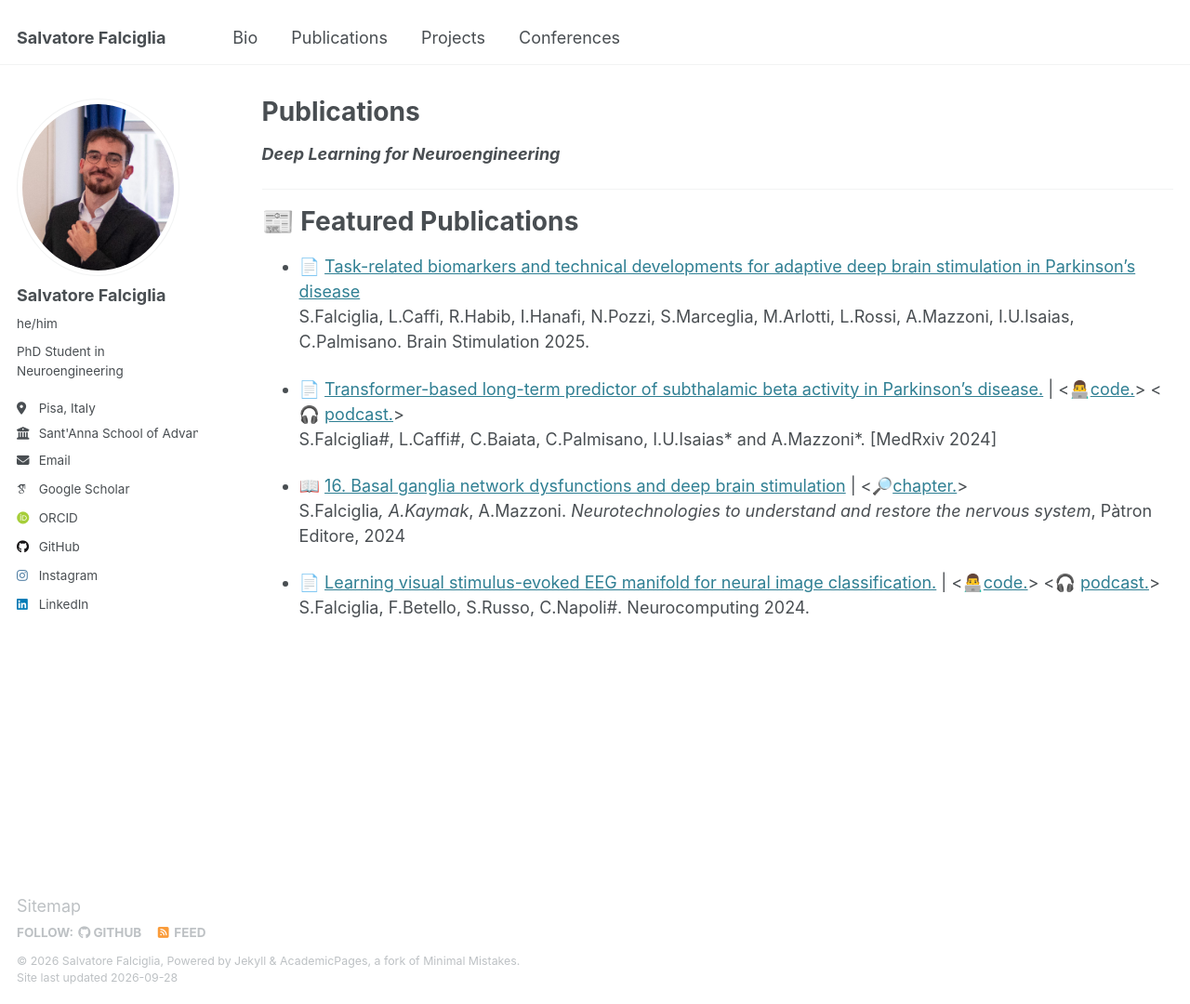
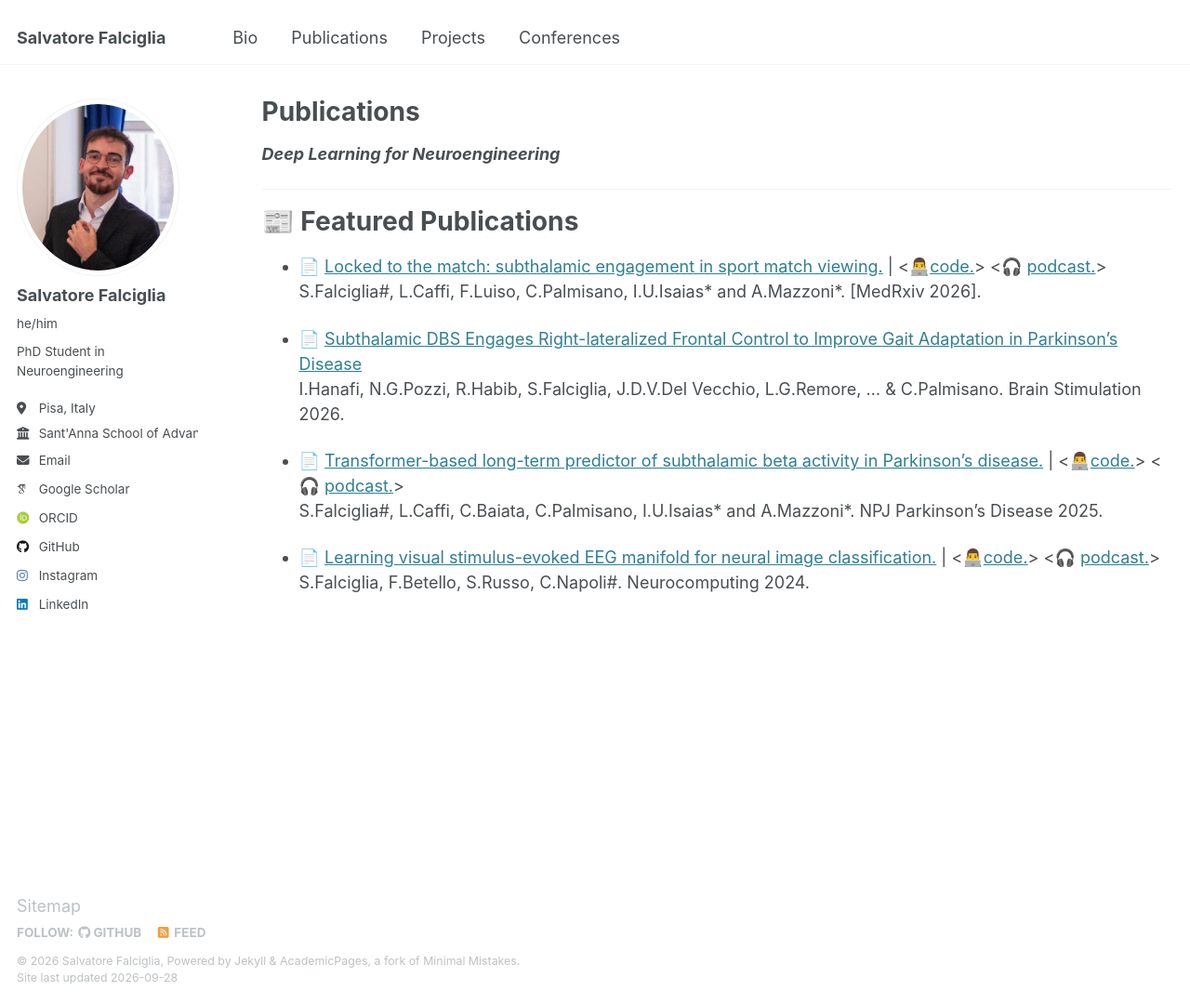
Before and after one commit to falciglia/falciglia.github.io, a Jekyll site: the page built from _pages/publications.md, in a window 1280 px wide and 1080 px high. Shown: the whole window at 93% size. Built offline with Jekyll 4.4.1, drawn with Linux system fonts in a browser that asks for light colours; some web fonts are replaced.

Commit message:
Update featured publications section

```diff
--- a/_pages/publications.md
+++ b/_pages/publications.md
@@ -12,16 +12,18 @@ author_profile: true
 📰 Featured Publications
 ======
 
-- 📄 [Task-related biomarkers and technical developments for adaptive deep brain stimulation in Parkinson’s disease](https://www.brainstimjrnl.com/article/S1935-861X(24)00372-3/fulltext) <br>
-  S.Falciglia, L.Caffi, R.Habib, I.Hanafi, N.Pozzi, S.Marceglia, M.Arlotti, L.Rossi, A.Mazzoni, I.U.Isaias, C.Palmisano. Brain Stimulation 2025.
+- 📄 [Locked to the match: subthalamic engagement in sport match viewing.]([https://doi.org/10.1101/2024.11.25.24317759](https://www.medrxiv.org/content/10.64898/2026.05.20.26353675v2))
+  | <👨‍💻[code.](https://github.com/falciglia/Sant-Anna-Pisa/tree/main/LAURA)>
+  <🎧 [podcast.](https://github.com/falciglia/Sant-Anna-Pisa/raw/refs/heads/main/LAURA/podcast_LAURA.wav)> <br>
+  S.Falciglia#, L.Caffi, F.Luiso, C.Palmisano, I.U.Isaias* and A.Mazzoni*. [MedRxiv 2026].
+
+- 📄 [Subthalamic DBS Engages Right-lateralized Frontal Control to Improve Gait Adaptation in Parkinson’s Disease]([https://www.brainstimjrnl.com/article/S1935-861X(24)00372-3/fulltext](https://www.sciencedirect.com/science/article/pii/S1935861X26001841)) <br>
+  I.Hanafi, N.G.Pozzi, R.Habib, S.Falciglia, J.D.V.Del Vecchio, L.G.Remore, ... & C.Palmisano. Brain Stimulation 2026.
 
 - 📄 [Transformer-based long-term predictor of subthalamic beta activity in Parkinson’s disease.](https://doi.org/10.1101/2024.11.25.24317759)
   | <👨‍💻[code.](https://github.com/falciglia/Sant-Anna-Pisa/tree/main/LAURA)>
   <🎧 [podcast.](https://github.com/falciglia/Sant-Anna-Pisa/raw/refs/heads/main/LAURA/podcast_LAURA.wav)> <br>
-  S.Falciglia#, L.Caffi#, C.Baiata, C.Palmisano, I.U.Isaias* and A.Mazzoni*. [MedRxiv 2024]
-
-- 📖 [16. Basal ganglia network dysfunctions and deep brain stimulation](https://www.torrossa.com/en/resources/an/5842050#page=185) | <🔎[chapter.](https://github.com/falciglia/falciglia/blob/main/Papers/chapter16.pdf)> <br>
-  S.Falciglia*, A.Kaymak*, A.Mazzoni. *Neurotechnologies to understand and restore the nervous system*, Pàtron Editore, 2024
+  S.Falciglia#, L.Caffi, C.Baiata, C.Palmisano, I.U.Isaias* and A.Mazzoni*. NPJ Parkinson's Disease 2025.
 
 - 📄 [Learning visual stimulus-evoked EEG manifold for neural image classification.](https://www.sciencedirect.com/science/article/pii/S0925231224004259)
   | <👨‍💻[code.](https://github.com/falciglia/Sapienza-Rome/tree/main/Neural%20Visual%20Decoding%20with%20EEG)>
```
